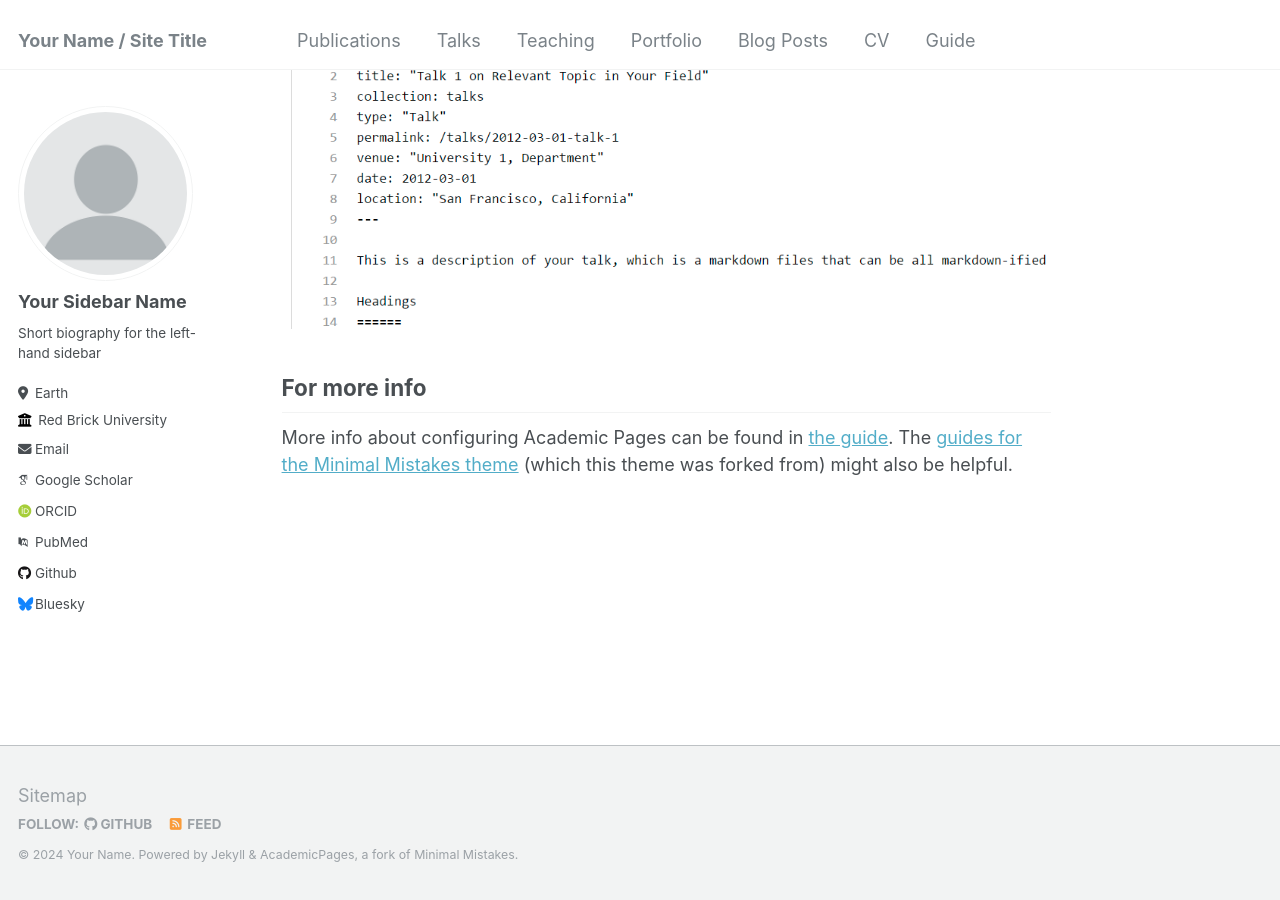
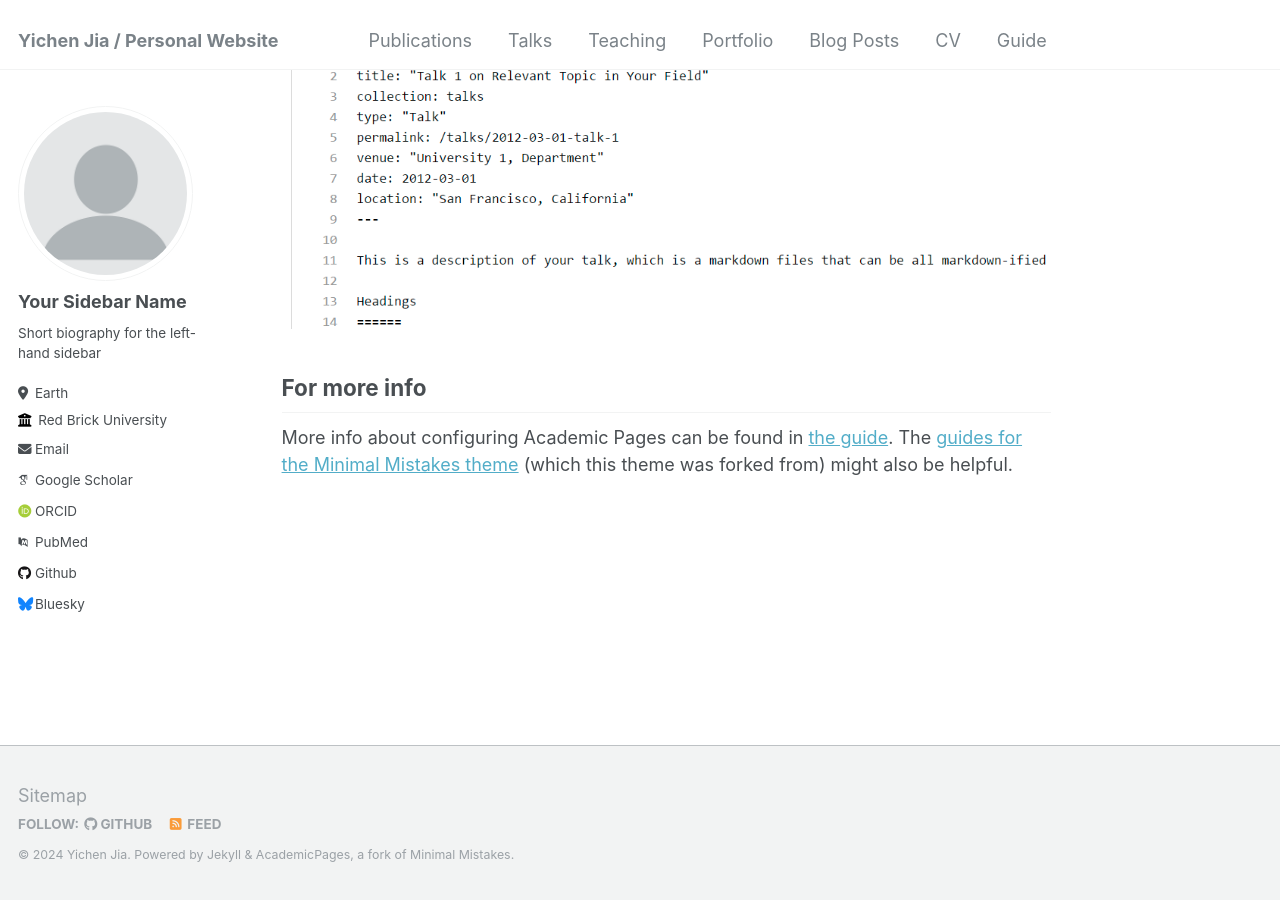
Before and after one commit to windskylionheart1023/windskylionheart1023.github.io, a Jekyll site: the page built from _pages/about.md, in a window 1280 px wide and 900 px high, scrolled down 2660 px. Built offline with Jekyll 4.4.1, drawn with Linux system fonts in a browser that asks for light colours; some web fonts are replaced.

Commit message:
Update _config.yml

```diff
--- a/_config.yml
+++ b/_config.yml
@@ -8,13 +8,13 @@
 
 # Basic Site Settings
 locale                   : "en-US"
-title                    : "Your Name / Site Title"
+title                    : "Yichen Jia / Personal Website"
 title_separator          : "-"
-name                     : &name "Your Name"
+name                     : &name "Yichen Jia"
 description              : &description "personal description"
-url                      : https://academicpages.github.io # the base hostname & protocol for your site e.g. "https://mmistakes.github.io"
+url                      : https://windskylionheart1023.github.io # the base hostname & protocol for your site e.g. "https://mmistakes.github.io"
 baseurl                  : "" # the subpath of your site, e.g. "/blog"
-repository               : "academicpages/academicpages.github.io"
+repository               : "windskylionheart1023/windskylionheart1023.github.io"
 
 # Site Author - The following control what appear as part of the author content on the side bar.
 #               If a field is blank the icon and link will not appear, otherwise it will be shown.
```
